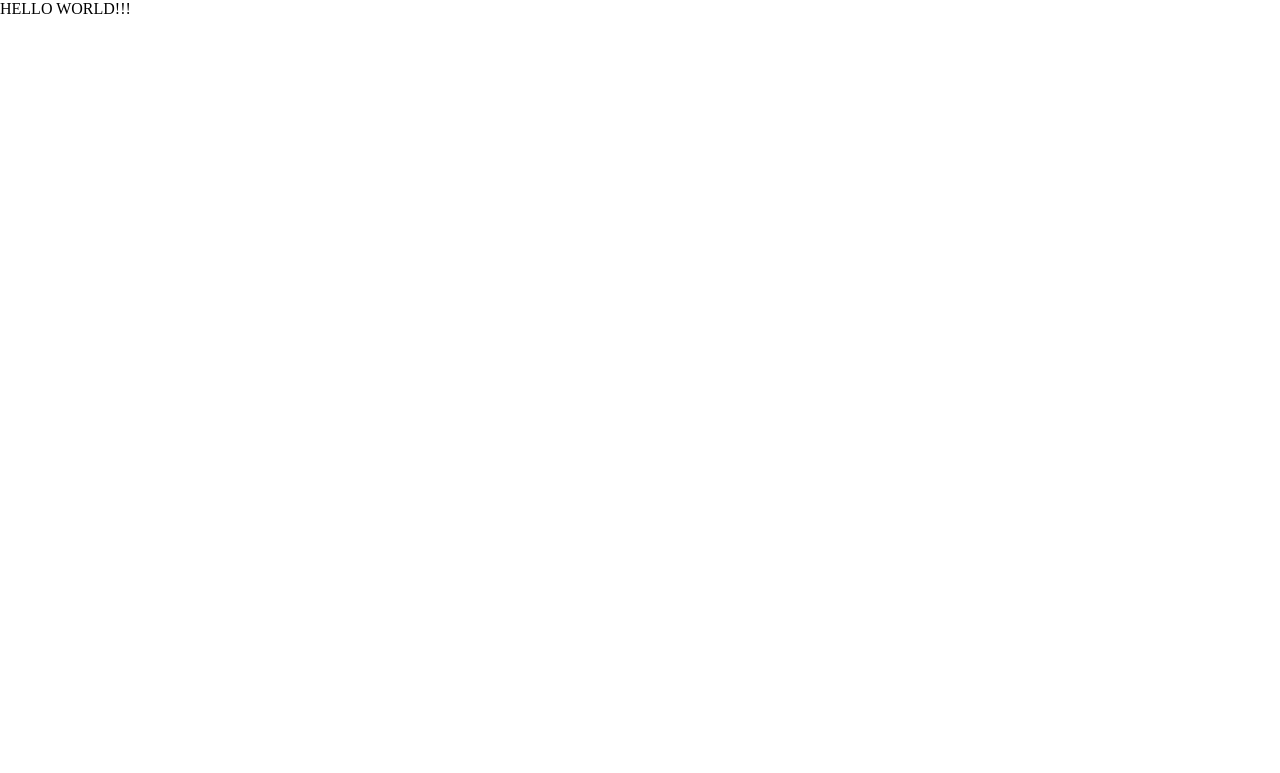
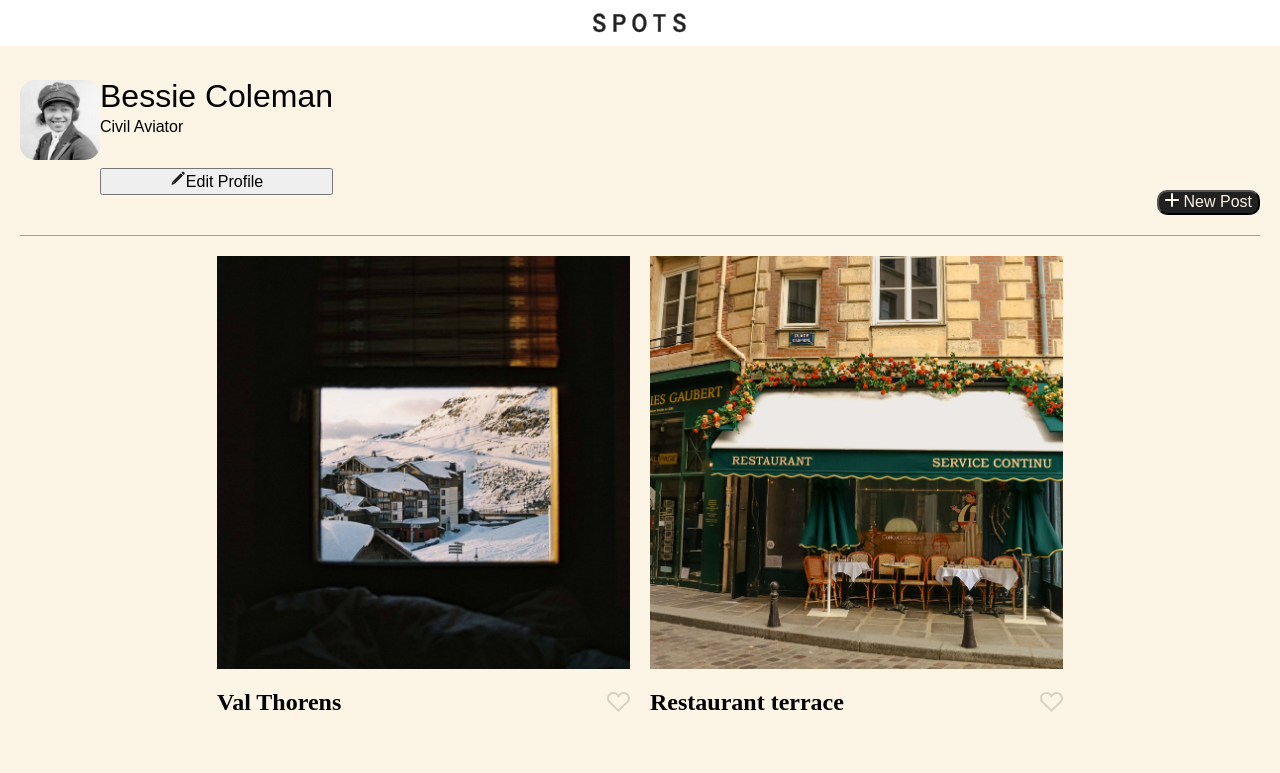
Before and after one commit to pgamboac/se_project_spots, a plain HTML site: page index.html in a window 1280 px wide. Shown: the top 773 px of the page. Drawn offline with Linux system fonts and the light colour scheme; a web font is replaced by a local one.

Commit message:
New update for my project

```diff
--- /dev/null
+++ b/blocks/card.css
@@ -0,0 +1,44 @@
+.card__image {
+  height: 413px;
+  width: 100%;
+  object-fit: cover;
+  display: block;
+}
+.card__content {
+  display: flex;
+  align-items: center;
+  justify-content: space-between;
+}
+
+.card__title {
+  font-family: Poppins;
+  text-overflow: ellipsis;
+  white-space: nowrap;
+  overflow: hidden;
+  max-width: 453px;
+  margin-right: 37px;
+}
+
+.card__like-button {
+  background-image: url(../images/Like.svg);
+  width: 23px;
+  height: 20px;
+  border: none;
+  background-color: transparent;
+  opacity: 40%;
+}
+
+@media screen and (max-width: 627px) {
+  .card__image {
+    height: 288px;
+  }
+}
+
+.card__title {
+  font-family: Poppins;
+  text-overflow: ellipsis;
+  white-space: nowrap;
+  overflow: hidden;
+  max-width: 453px;
+  margin-right: 37px;
+}
--- /dev/null
+++ b/blocks/cards.css
@@ -0,0 +1,19 @@
+.cards {
+  padding-top: 20px;
+}
+
+.cards__list {
+  list-style-type: none;
+  padding: 0;
+  margin: 0;
+  display: grid;
+  grid-template-columns: repeat(auto-fit, 413px);
+  justify-content: center;
+  gap: 40px 20px;
+}
+
+@media screen and (max-width: 627px) {
+  .card__list {
+    grid-template-columns: repeat(auto-fit, 413px);
+  }
+}
--- /dev/null
+++ b/blocks/content.css
@@ -0,0 +1,3 @@
+.content {
+  padding: 0 20px;
+}
--- /dev/null
+++ b/blocks/footer.css
@@ -0,0 +1,10 @@
+.footer {
+  display: flex;
+  border-bottom: 1px rgba(33, 33, 33, 0.4) solid;
+  margin-top: 60px;
+}
+
+.footer__image {
+  max-width: 1280px;
+  margin: 0 auto;
+}
--- /dev/null
+++ b/blocks/header.css
@@ -0,0 +1,11 @@
+.header {
+  background-color: #fff;
+  padding: 10px 0;
+  display: flex;
+  justify-content: center;
+}
+
+.header__logo {
+  width: 94px;
+  height: 26px;
+}
--- a/blocks/page.css
+++ b/blocks/page.css
@@ -1,4 +1,10 @@
 .page {
   background-color: #fcf5e5;
   font-family: Poppins, Arial, Helvetica, sans-serif;
+  min-height: 100vh;
 }
+
+.page__section {
+  max-width: 1280px;
+  margin: 0 auto;
+}
--- /dev/null
+++ b/blocks/profile.css
@@ -0,0 +1,87 @@
+.profile {
+  display: flex;
+  padding: 34px 0 20px;
+  border-bottom: 1px rgba(33, 33, 33, 0.4) solid;
+}
+
+.profile__avatar {
+  height: 190px;
+  width: 190px;
+  margin-right: 20px;
+  border-radius: 15px;
+}
+
+.profile__column {
+  display: flex;
+  flex-direction: column;
+}
+
+.profile__name {
+  margin: 0 0 12px;
+  font-weight: 500;
+  font-size: 32px;
+  line-height: 1;
+  display: -webkit-box;
+  overflow: hidden;
+  text-overflow: ellipsis;
+  -webkit-line-clamp: 3;
+  -webkit-box-orient: vertical;
+  max-width: 420px;
+}
+
+.profile__description {
+  margin: 0;
+  display: -webkit-box;
+  overflow: hidden;
+  text-overflow: ellipsis;
+  -webkit-line-clamp: 3;
+  -webkit-box-orient: vertical;
+  max-width: 420px;
+}
+
+.profile__edit-btn {
+  margin-top: auto;
+}
+
+.profile__add-btn {
+  margin-left: auto;
+  margin-top: auto;
+  background-color: #212121;
+  border-radius: 10px;
+}
+
+@media screen and (max-width: 627px) {
+  .profile {
+    flex-direction: column;
+    max-width: 288px;
+    align-items: center;
+    text-align: center;
+    padding-top: 20px;
+  }
+}
+
+.profile__avatar {
+  margin: 0 0 12px;
+  height: 80px;
+  width: 80px;
+}
+
+.profile__name {
+  font-style: 20px;
+  margin: 0 0 6px;
+  max-width: 288px;
+}
+
+.profile__description {
+  margin: 0 0 32px;
+  max-width: 288px;
+}
+
+.profile__column {
+  margin: 0 0 20px;
+}
+
+.profile__add-btn {
+  margin-left: auto;
+  background-color: #212121;
+}
--- a/index.html
+++ b/index.html
@@ -11,14 +11,112 @@
     <title>Spots</title>
   </head>
   <body>
-    HELLO WORLD!!!
     <div class="page">
-      <header class="header"></header>
+      <header class="header">
+        <img
+          src="./images/Spots logo.svg"
+          alt="Spot logo"
+          class="header__logo"
+        />
+      </header>
       <main class="content">
-        <section class="profile"></section>
-        <section class="cards"></section>
+        <section class="profile page__section">
+          <img
+            src="./images/avatar.jpg"
+            alt="Bessie Coleman"
+            class="profile__avatar"
+          />
+          <div class="profile__column">
+            <hi class="profile__name">Bessie Coleman</hi>
+            <p class="profile__description">Civil Aviator</p>
+            <button type="button" class="profile__edit-btn">
+              <img src="./images/complete pen.svg" alt="Pencil icon" />Edit
+              Profile
+            </button>
+          </div>
+          <button type="button" class="profile__add-btn">
+            <img src="./images/plus.svg" alt="Plus icon" />
+            <span style="color: #fcf5e5"> New Post</span>
+          </button>
+        </section>
+        <section class="cards page__section">
+          <ul class="cards__list">
+            <li class="card">
+              <img
+                src="./images/1-photo-by-moritz-feldmann-from-pexels.jpg"
+                alt="Val Thorens"
+                class="card__image"
+              />
+              <div class="card__content">
+                <h2 class="card__title">Val Thorens</h2>
+                <button type="button" class="card__like-button"></button>
+              </div>
+            </li>
+            <li class="card">
+              <img
+                src="./images/2-photo-by-ceiline-from-pexels.jpg"
+                alt="Restaurant terraqce"
+                class="card__image"
+              />
+              <div class="card__content">
+                <h2 class="card__title">Restaurant terrace</h2>
+                <button type="button" class="card__like-button"></button>
+              </div>
+            </li>
+            <li class="card">
+              <img
+                src="./images/3-photo-by-tubanur-dogan-from-pexels.jpg"
+                alt="An outdoor cafe"
+                class="card__image"
+              />
+              <div class="card__content">
+                <h2 class="card__title">An outdoor cafe</h2>
+                <button type="button" class="card__like-button"></button>
+              </div>
+            </li>
+            <li class="card">
+              <img
+                src="./images/4-photo-by-maurice-laschet-from-pexels.jpg"
+                alt="A very long brige, over the forest"
+                class="card__image"
+              />
+              <div class="card__content">
+                <h2 class="card__title">A very long brigde, over the forest</h2>
+                <button type="button" class="card__like-button"></button>
+              </div>
+            </li>
+            <li class="card">
+              <img
+                src="./images/5-photo-by-van-anh-nguyen-from-pexels.jpg"
+                alt="Tunnel with morning light"
+                class="card__image"
+              />
+              <div class="card__content">
+                <h2 class="card__title">Tunnel with morning light</h2>
+                <button type="button" class="card__like-button"></button>
+              </div>
+            </li>
+            <li class="card">
+              <img
+                src="./images/6-photo-by-moritz-feldmann-from-pexels.jpg"
+                alt="Mountain house"
+                class="card__image"
+              />
+              <div class="card__content">
+                <h2 class="card__title">Montain House</h2>
+                <button type="button" class="card__like-button"></button>
+              </div>
+            </li>
+          </ul>
+        </section>
       </main>
-      <footer class="footer"></footer>
+      <footer class="footer">
+        <img
+          src="./images/Footer.svg"
+          alt="Footer Logo"
+          class="footer__image"
+        />
+      </footer>
     </div>
   </body>
 </html>
--- a/pages/index.css
+++ b/pages/index.css
@@ -1,3 +1,10 @@
 @import url(../vendor/normalize.css);
 @import url(../vendor/fonts.css);
 @import url(../blocks/page.css);
+@import url(../blocks/header.css);
+@import url(../blocks/content.css);
+@import url(../blocks/profile.css);
+@import url(../blocks/cards.css);
+@import url(../blocks/card.css);
+@import url(../blocks/card.css);
+@import url(../blocks/footer.css);
```
Also changed, not shown: images/Footer.svg (added), images/Like.svg (added), images/Plus.svg (added), images/Spots logo.svg (added), images/complete pen.svg (added), 1 other file.
